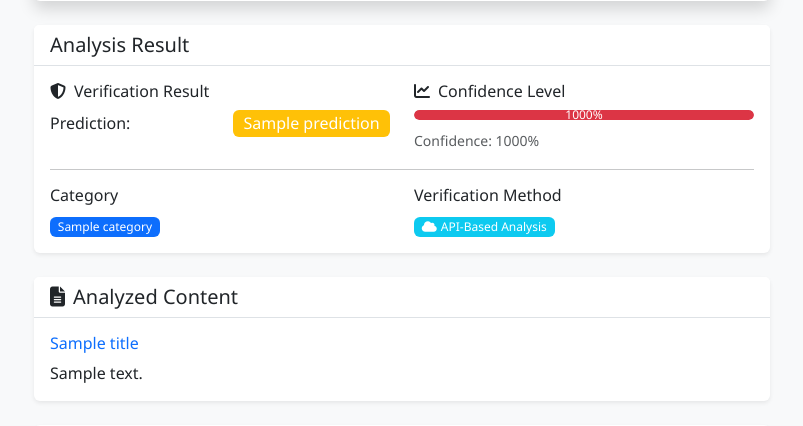
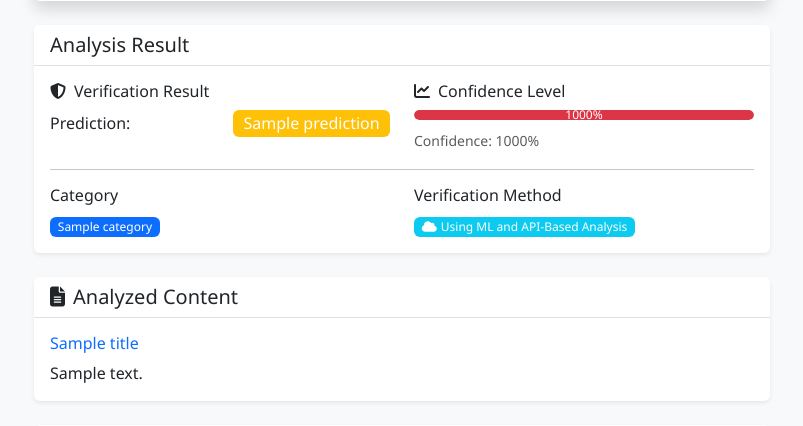
Before and after one commit to gangadhar2k4/Fake-News-Detection, a Django app: template templates/verifier/result.html in a window 1280 px wide. Shown: the part 289-715 px from the top of the page, without its empty margins (238-1041 px from the left). Run offline with Django 3.2, Linux system fonts and the light colour scheme; the template is opened without the code that fills it: most values are stand-ins (such as "Sample title", 1, 10 or a date in 2020); form fields are guessed from the names that the template uses.

```diff
--- a/templates/verifier/result.html
+++ b/templates/verifier/result.html
@@ -92,7 +92,7 @@
                                 </div>
                             {% else %}
                                 <span class="badge bg-info">
-                                    <i class="fas fa-cloud me-1"></i>API-Based Analysis
+                                    <i class="fas fa-cloud me-1"></i>Using ML and API-Based Analysis
                                 </span>
                             {% endif %}
                         </div>
```
Also changed, not shown: db.sqlite3, 1 other file.
